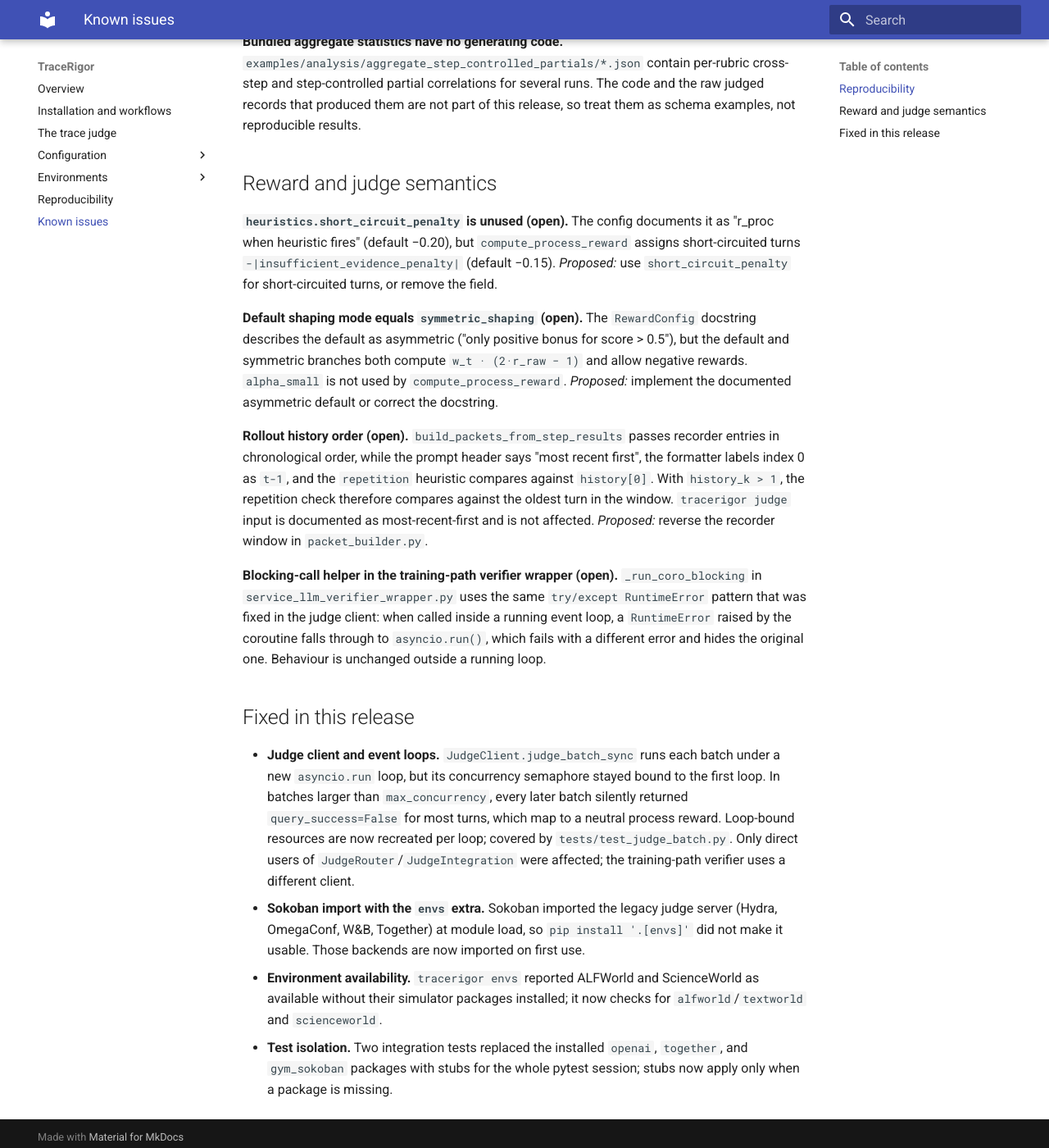
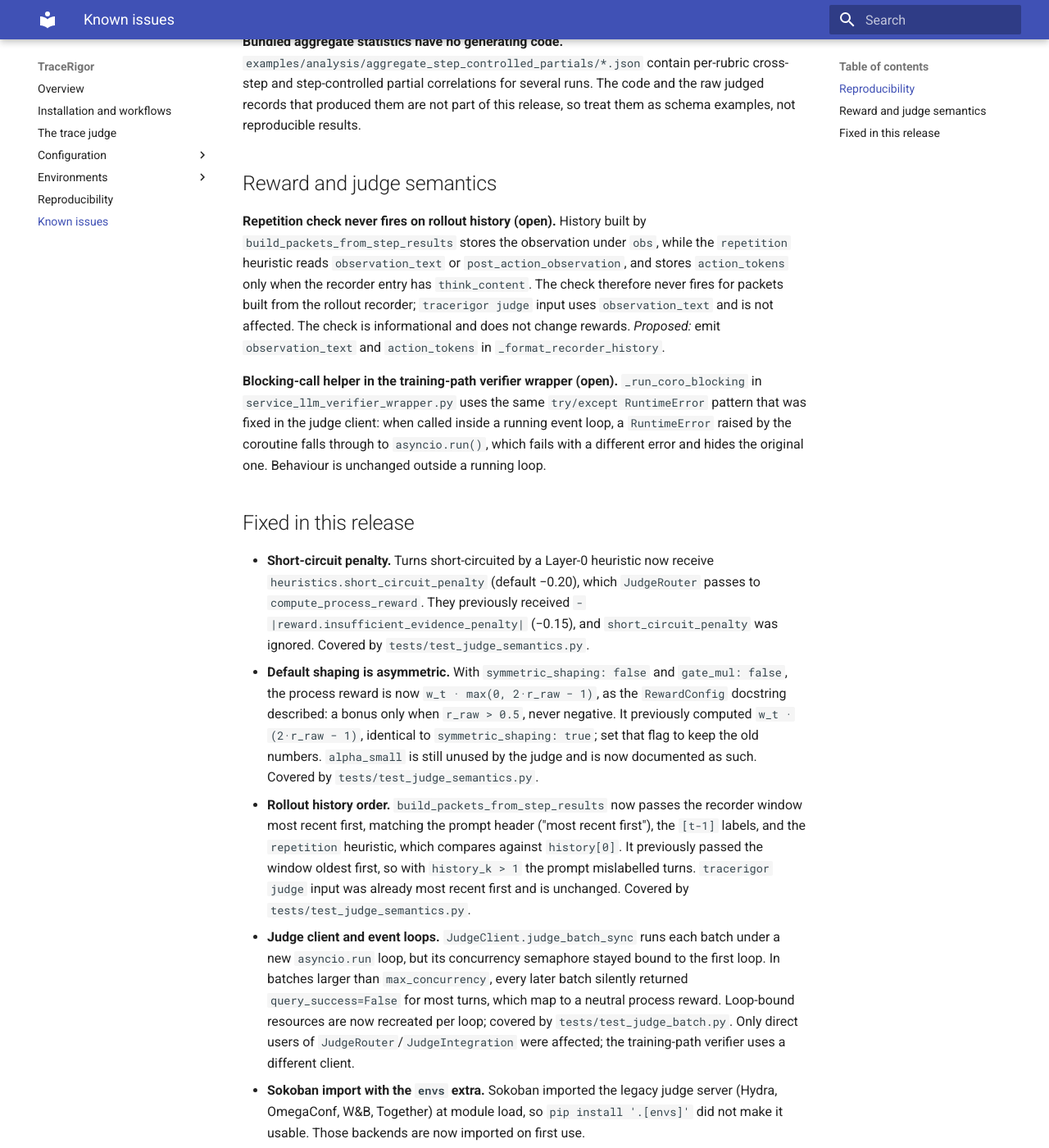
Before and after one commit to LukasWill/tracerigor, an MkDocs documentation site: the page built from docs/known-issues.md, in a window 1280 px wide and 1400 px high, scrolled down 674 px. Shown: the whole window at 82% size. Built offline with MkDocs 1.6.1 and Material for MkDocs 9.7.7, drawn with Linux system fonts in a browser that asks for light colours.

Commit message:
Resolve open judge reward and history-order semantics
- Short-circuited turns use heuristics.short_circuit_penalty (default -0.20),
  passed from JudgeRouter to compute_process_reward, instead of
  -|insufficient_evidence_penalty| (-0.15).
- Default shaping is asymmetric as documented: w_t * max(0, 2*r_raw - 1).
  symmetric_shaping=true keeps the previous w_t * (2*r_raw - 1).
  alpha_small stays and is documented as unused by the judge.
- build_packets_from_step_results passes the recorder window most recent
  first, matching the prompt labels and the repetition heuristic.

Adds tests/test_judge_semantics.py pinning the new numbers and ordering,
updates docs/judge.md, and moves the items to Fixed in docs/known-issues.md
(with a new open note: the repetition check reads keys that recorder history
does not emit). The training-path verifier wrapper is unchanged.

Co-Authored-By: Claude Opus 5.5 <noreply@anthropic.com>

```diff
--- a/docs/known-issues.md
+++ b/docs/known-issues.md
@@ -32,26 +32,15 @@ this release, so treat them as schema examples, not reproducible results.
 
 ## Reward and judge semantics
 
-**`heuristics.short_circuit_penalty` is unused (open).** The config documents
-it as "r_proc when heuristic fires" (default −0.20), but
-`compute_process_reward` assigns short-circuited turns
-`-|insufficient_evidence_penalty|` (default −0.15). *Proposed:* use
-`short_circuit_penalty` for short-circuited turns, or remove the field.
-
-**Default shaping mode equals `symmetric_shaping` (open).** The
-`RewardConfig` docstring describes the default as asymmetric ("only positive
-bonus for score > 0.5"), but the default and symmetric branches both compute
-`w_t · (2·r_raw − 1)` and allow negative rewards. `alpha_small` is
-not used by `compute_process_reward`. *Proposed:* implement the documented
-asymmetric default or correct the docstring.
-
-**Rollout history order (open).** `build_packets_from_step_results` passes
-recorder entries in chronological order, while the prompt header says "most
-recent first", the formatter labels index 0 as `t-1`, and the `repetition`
-heuristic compares against `history[0]`. With `history_k > 1`, the repetition
-check therefore compares against the oldest turn in the window. `tracerigor
-judge` input is documented as most-recent-first and is not affected.
-*Proposed:* reverse the recorder window in `packet_builder.py`.
+**Repetition check never fires on rollout history (open).** History built by
+`build_packets_from_step_results` stores the observation under `obs`, while
+the `repetition` heuristic reads `observation_text` or
+`post_action_observation`, and stores `action_tokens` only when the recorder
+entry has `think_content`. The check therefore never fires for packets built
+from the rollout recorder; `tracerigor judge` input uses `observation_text`
+and is not affected. The check is informational and does not change rewards.
+*Proposed:* emit `observation_text` and `action_tokens` in
+`_format_recorder_history`.
 
 **Blocking-call helper in the training-path verifier wrapper (open).**
 `_run_coro_blocking` in `service_llm_verifier_wrapper.py` uses the same
@@ -62,6 +51,26 @@ the original one. Behaviour is unchanged outside a running loop.
 
 ## Fixed in this release
 
+- **Short-circuit penalty.** Turns short-circuited by a Layer-0 heuristic now
+  receive `heuristics.short_circuit_penalty` (default −0.20), which
+  `JudgeRouter` passes to `compute_process_reward`. They previously received
+  `-|reward.insufficient_evidence_penalty|` (−0.15), and
+  `short_circuit_penalty` was ignored. Covered by
+  `tests/test_judge_semantics.py`.
+- **Default shaping is asymmetric.** With `symmetric_shaping: false` and
+  `gate_mul: false`, the process reward is now `w_t · max(0, 2·r_raw − 1)`, as
+  the `RewardConfig` docstring described: a bonus only when `r_raw > 0.5`,
+  never negative. It previously computed `w_t · (2·r_raw − 1)`, identical to
+  `symmetric_shaping: true`; set that flag to keep the old numbers.
+  `alpha_small` is still unused by the judge and is now documented as such.
+  Covered by `tests/test_judge_semantics.py`.
+- **Rollout history order.** `build_packets_from_step_results` now passes the
+  recorder window most recent first, matching the prompt header ("most recent
+  first"), the `[t-1]` labels, and the `repetition` heuristic, which compares
+  against `history[0]`. It previously passed the window oldest first, so with
+  `history_k > 1` the prompt mislabelled turns. `tracerigor judge` input was
+  already most recent first and is unchanged. Covered by
+  `tests/test_judge_semantics.py`.
 - **Judge client and event loops.** `JudgeClient.judge_batch_sync` runs each
   batch under a new `asyncio.run` loop, but its concurrency semaphore stayed
   bound to the first loop. In batches larger than `max_concurrency`, every
```
Also changed, not shown: docs/judge.md (+13 -7 lines), 7 other files.
